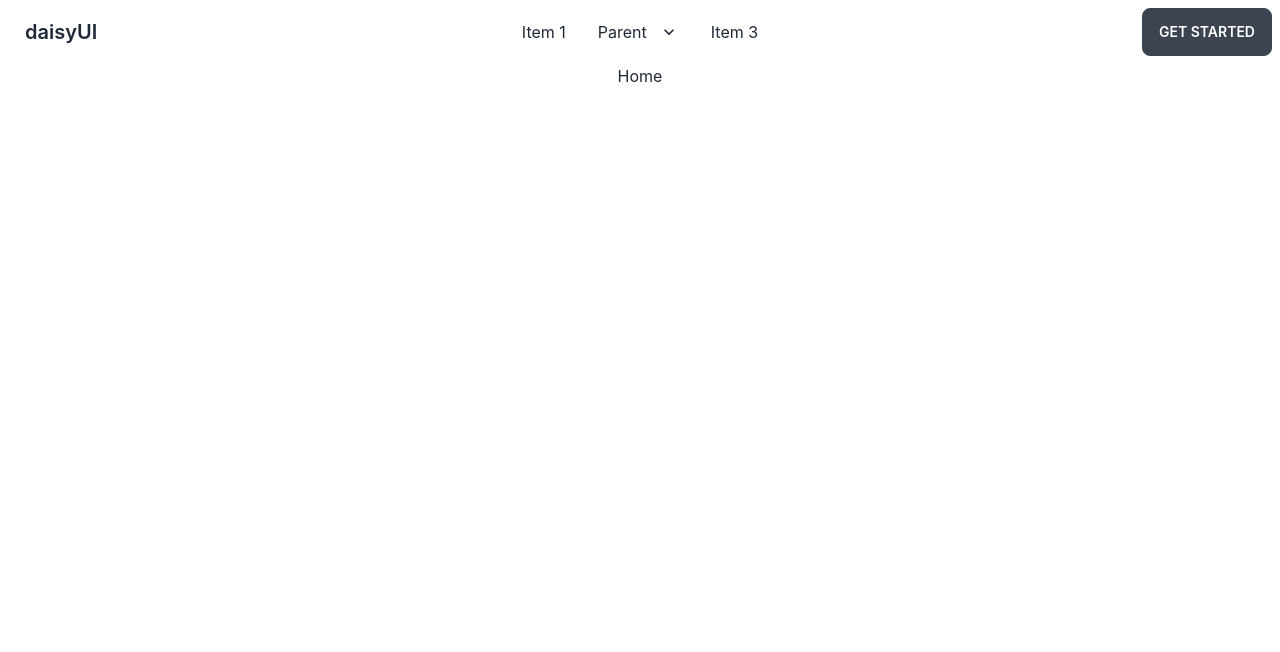
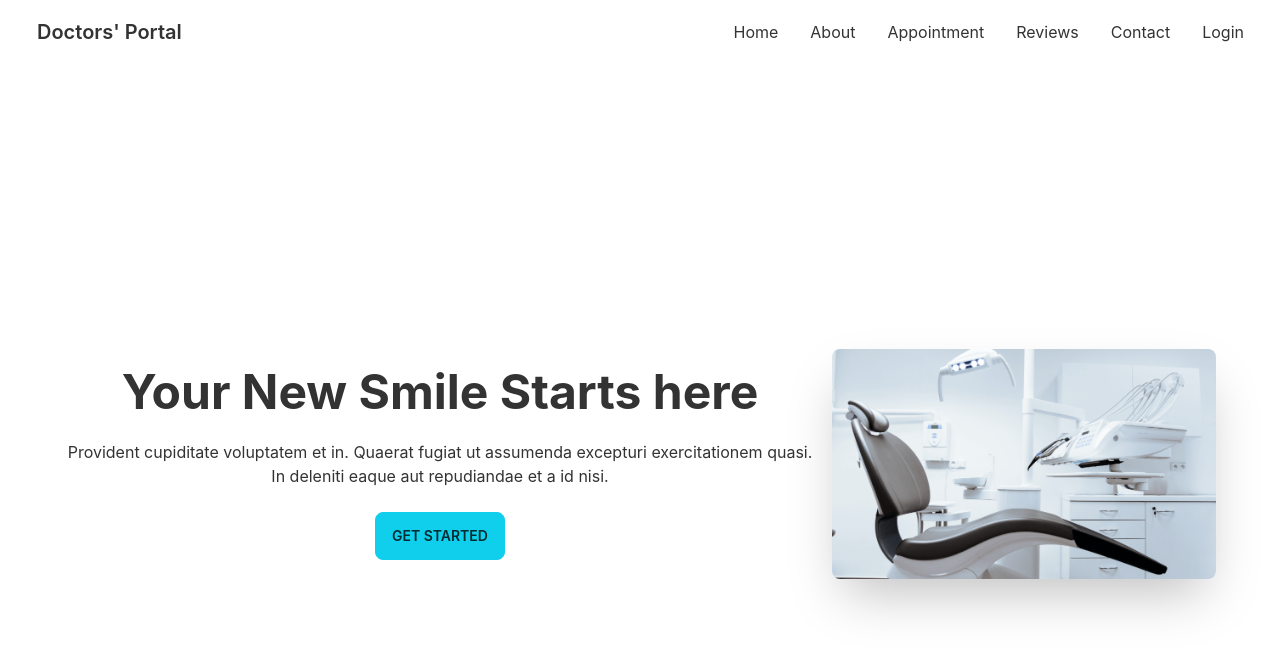
Before and after one commit to ahnafwarith/doctors-portal-client, a React (Create React App) app: page / in a window 1280 px wide. Shown: the top 652 px of the page. Built offline with nearby package versions, Linux system fonts and the light colour scheme.

Commit message:
finished navbar and banner components

```diff
--- a/src/Pages/Home/Banner/Banner.js
+++ b/src/Pages/Home/Banner/Banner.js
@@ -1,9 +1,17 @@
 import React from 'react';
+import chair from '../../../assets/images/chair.png'
 
 const Banner = () => {
     return (
-        <div>
-            <h1>Banner</h1>
+        <div class="hero min-h-screen px-12">
+            <div class="hero-content flex-col lg:flex-row-reverse">
+                <img src={chair} class="max-w-sm rounded-lg shadow-2xl" />
+                <div>
+                    <h1 class="text-5xl font-bold">Your New Smile Starts here</h1>
+                    <p class="py-6">Provident cupiditate voluptatem et in. Quaerat fugiat ut assumenda excepturi exercitationem quasi. In deleniti eaque aut repudiandae et a id nisi.</p>
+                    <button class="btn btn-primary">Get Started</button>
+                </div>
+            </div>
         </div>
     );
 };
--- a/src/Pages/Home/Home/Home.js
+++ b/src/Pages/Home/Home/Home.js
@@ -1,9 +1,10 @@
 import React from 'react';
+import Banner from '../Banner/Banner';
 
 const Home = () => {
     return (
         <div>
-            <h1>Home</h1>
+            <Banner></Banner>
         </div>
     );
 };
--- a/src/Pages/Shared/Navbar/Navbar.js
+++ b/src/Pages/Shared/Navbar/Navbar.js
@@ -1,48 +1,32 @@
 import React from 'react';
+import { Link } from 'react-router-dom';
 
 const Navbar = () => {
+    const navItems = <>
+        <li><Link to='/'>Home</Link></li>
+        <li><Link to='/about'>About</Link></li>
+        <li><Link to='about'>Appointment</Link></li>
+        <li><Link to='about'>Reviews</Link></li>
+        <li><Link to='about'>Contact</Link></li>
+        <li><Link to='about'>Login</Link></li>
+    </>
     return (
-        <div class="navbar bg-base-100">
+        <div class="navbar bg-base-100 px-5">
             <div class="navbar-start">
                 <div class="dropdown">
                     <label tabindex="0" class="btn btn-ghost lg:hidden">
                         <svg xmlns="http://www.w3.org/2000/svg" class="h-5 w-5" fill="none" viewBox="0 0 24 24" stroke="currentColor"><path stroke-linecap="round" stroke-linejoin="round" stroke-width="2" d="M4 6h16M4 12h8m-8 6h16" /></svg>
                     </label>
                     <ul tabindex="0" class="menu menu-compact dropdown-content mt-3 p-2 shadow bg-base-100 rounded-box w-52">
-                        <li><a>Item 1</a></li>
-                        <li tabindex="0">
-                            <a class="justify-between">
-                                Parent
-                                <svg class="fill-current" xmlns="http://www.w3.org/2000/svg" width="24" height="24" viewBox="0 0 24 24"><path d="M8.59,16.58L13.17,12L8.59,7.41L10,6L16,12L10,18L8.59,16.58Z" /></svg>
-                            </a>
-                            <ul class="p-2">
-                                <li><a>Submenu 1</a></li>
-                                <li><a>Submenu 2</a></li>
-                            </ul>
-                        </li>
-                        <li><a>Item 3</a></li>
+                        {navItems}
                     </ul>
                 </div>
-                <a class="btn btn-ghost normal-case text-xl">daisyUI</a>
+                <Link to='/' class="btn btn-ghost normal-case text-xl">Doctors' Portal</Link>
             </div>
-            <div class="navbar-center hidden lg:flex">
+            <div class="navbar-center hidden lg:flex navbar-end">
                 <ul class="menu menu-horizontal p-0">
-                    <li><a>Item 1</a></li>
-                    <li tabindex="0">
-                        <a>
-                            Parent
-                            <svg class="fill-current" xmlns="http://www.w3.org/2000/svg" width="20" height="20" viewBox="0 0 24 24"><path d="M7.41,8.58L12,13.17L16.59,8.58L18,10L12,16L6,10L7.41,8.58Z" /></svg>
-                        </a>
-                        <ul class="p-2">
-                            <li><a>Submenu 1</a></li>
-                            <li><a>Submenu 2</a></li>
-                        </ul>
-                    </li>
-                    <li><a>Item 3</a></li>
+                    {navItems}
                 </ul>
-            </div>
-            <div class="navbar-end">
-                <a class="btn">Get started</a>
             </div>
         </div>
     );
--- a/tailwind.config.js
+++ b/tailwind.config.js
@@ -2,9 +2,10 @@ module.exports = {
   content: [
     "./src/**/*.{js,jsx,ts,tsx}",
   ],
+  daisyui: {
     themes: [
       {
-      mytheme: {
+        doctorstheme: {
           primary: "#0FCFEC",
           secondary: "#19D3AE",
           accent: "#3A4256",
@@ -15,6 +16,7 @@ module.exports = {
       "dark",
       "cupcake",
     ],
+  },
 
   plugins: [require("daisyui")],
 }
```
Lines whose indentation alone changed are shown as unchanged.
